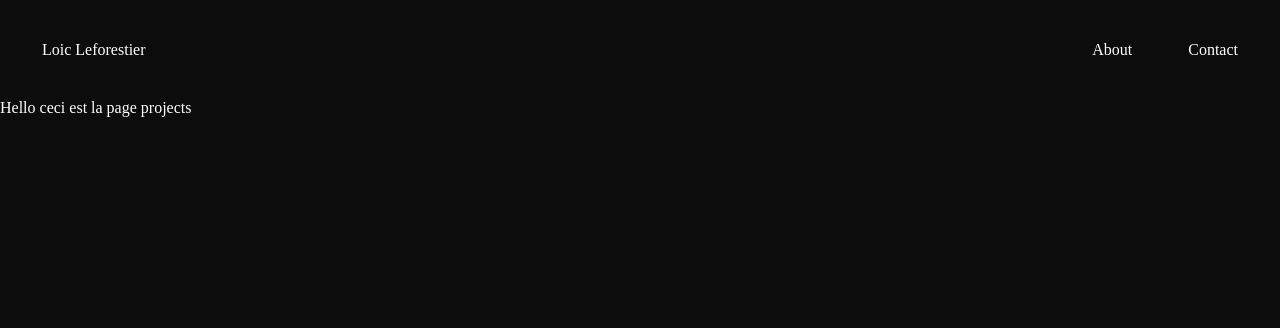
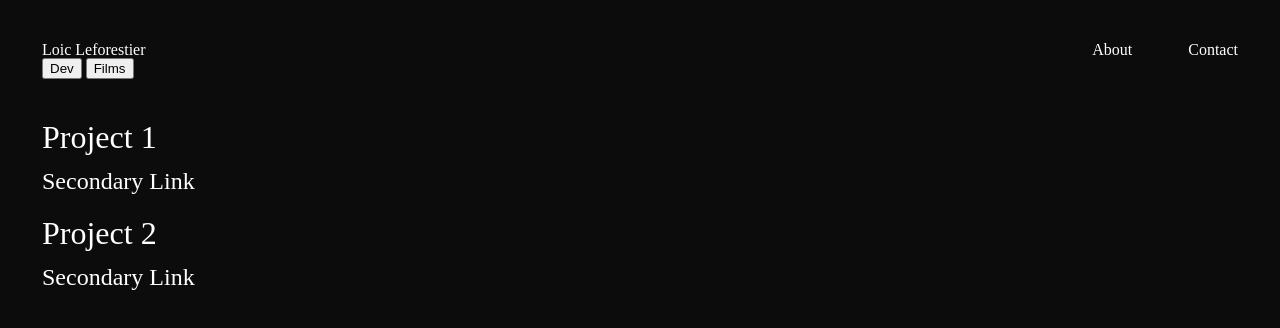
Before and after one commit to Safirl/loicleforestier, an Astro site: page / in a window 1280 px wide. Built offline with nearby package versions, Linux system fonts and the light colour scheme; Astro itself is replaced by a stand-in of ours; a web font is replaced by a local one.

Commit message:
updating project

```diff
--- a/astro.config.mjs
+++ b/astro.config.mjs
@@ -1,6 +1,9 @@
 // @ts-check
 import { defineConfig } from 'astro/config';
 
+import react from '@astrojs/react';
+
 // https://astro.build/config
 export default defineConfig({
+  integrations: [react()]
 });
--- a/package.json
+++ b/package.json
@@ -9,7 +9,12 @@
     "astro": "astro"
   },
   "dependencies": {
+    "@astrojs/react": "^4.2.1",
+    "@types/react": "^19.0.11",
+    "@types/react-dom": "^19.0.4",
     "astro": "^5.5.3",
+    "react": "^19.0.0",
+    "react-dom": "^19.0.0",
     "sass": "^1.86.0"
   }
 }
--- a/src/components/Navbar.astro
+++ b/src/components/Navbar.astro
@@ -15,10 +15,6 @@
 <style lang="scss">
   @use "../styles/variables";
 
-  nav {
-    margin: variables.$spacing-l;
-  }
-
   ul {
     display: flex;
     flex-direction: row;
@@ -31,3 +27,6 @@
     }
   }
 </style>
+
+<script>
+</script>
--- a/src/components/Projects.astro
+++ b/src/components/Projects.astro
@@ -1,8 +1,93 @@
 ---
-import astroLogo from "../assets/astro.svg";
-import background from "../assets/background.svg";
+import projects from "../data/projects";
 ---
 
-<div>
-  <h1>Hello ceci est la page projects</h1>
+<div class="container">
+    <div class="projects">
+        <div class="projectsFilter">
+            <button id="filterDev">Dev</button>
+            <button id="filterFilms">Films</button>
+        </div>
+        <ul class="projectsList">
+            {
+                projects.map((project) => (
+                    <li class="projectItem" data-category={project.category}>
+                        <a class="primaryLink" href={project.link}>
+                            {project.title}
+                        </a>
+                        {project.secondaryLink && (
+                            <a
+                                class="secondaryLink"
+                                href={project.secondaryLink}
+                            >
+                                {project.secondaryLinkName}
+                            </a>
+                        )}
+                    </li>
+                ))
+            }
+        </ul>
+    </div>
 </div>
+<style lang="scss">
+    @use "../styles/_variables";
+
+    .projects {
+        display: flex;
+        flex-direction: column;
+        gap: variables.$spacing-l;
+    }
+
+    .projectsList {
+        display: flex;
+        flex-direction: column;
+        gap: variables.$spacing-m;
+
+        li {
+            display: flex;
+            flex-direction: column;
+            gap: variables.$spacing-s;
+        }
+
+        .primaryLink {
+            font-size: variables.$font-size-l;
+        }
+
+        .secondaryLink {
+            font-size: variables.$font-size-m;
+        }
+    }
+</style>
+
+<script>
+    document.addEventListener("DOMContentLoaded", () => {
+        const filterDev = document.getElementById("filter-dev");
+        const filterMovie = document.getElementById("filter-movie");
+        const projectItems = document.querySelectorAll(".project-item");
+        if (!filterDev || !filterMovie || !projectItems) {
+            return;
+        }
+
+        filterDev.addEventListener("click", () => {
+            console.log("Filtre Dev cliqué");
+            projectItems.forEach((item: HTMLLinkElement) => {
+                if (item.dataset.category === "dev") {
+                    item.style.display = "flex";
+                } else {
+                    item.style.display = "none";
+                }
+            });
+        });
+
+        filterMovie.addEventListener("click", () => {
+            console.log("Filtre Films cliqué");
+            projectItems.forEach((item: HTMLLinkElement) => {
+                if (item.dataset.category === "movie") {
+                    item.style.display = "flex";
+                } else {
+                    item.style.display = "none";
+                }
+            });
+        });
+    });
+</script>
--- /dev/null
+++ b/src/data/projects.ts
@@ -0,0 +1,24 @@
+const projects = [
+    {
+        id: 1,
+        title: 'Project 1',
+        description: 'This is a project description',
+        image: '../assets/images/project1.png',
+        category: 'web',
+        link: 'https://www.google.com',
+        secondaryLink: 'https://www.google.com',
+        secondaryLinkName: "Secondary Link"
+    },
+    {
+        id: 2,
+        title: 'Project 2',
+        description: 'This is a project description',
+        image: '../assets/images/project1.png',
+        category: 'movie',
+        link: 'https://www.google.com',
+        secondaryLink: 'https://www.google.com',
+        secondaryLinkName: "Secondary Link"
+    }
+]
+
+export default projects;
--- a/src/styles/_variables.scss
+++ b/src/styles/_variables.scss
@@ -1,7 +1,3 @@
-
-$font-p: "Roboto", sans-serif;
-$font-selected: "Junicode";
-
 $color-background: #0C0C0C;
 $color-secondary: #d50e38;
 $color-text: #FFFFFF;
@@ -17,5 +13,6 @@ $font-size-l: 32px;
 $mobile-font-size-s: 12px;
 $mobile-font-size-m: 24px;
 
+$font-normal: "Roboto", sans-serif;
 $font-special-italic: "Junicode Italic";
 $font-special-light: "Junicode Light";
--- a/src/styles/global.scss
+++ b/src/styles/global.scss
@@ -14,9 +14,18 @@
     font-style: normal;
 }
 
+html {
+    display: flex;
+    justify-content: center;
+}
+
 body {
+    margin: variables.$spacing-l;
     color: variables.$color-text;
     background-color: variables.$color-background;
+    max-width: 1440px;
+    width: 100%;
+    height: 100svh;
 }
 
 a {
--- /dev/null
+++ b/src/styles/pages/projectList.scss
@@ -0,0 +1,21 @@
+@use "../_variables";
+
+.projectsList {
+    display: flex;
+    flex-direction: column;
+    gap: variables.$spacing-m;
+
+    li {
+        display: flex;
+        flex-direction: column;
+        gap: variables.$spacing-s;
+    }
+
+    .primaryLink {
+        font-size: variables.$font-size-l;
+    }
+
+    .secondaryLink {
+        font-size: variables.$font-size-m;
+    }
+}
```
Also changed, not shown: src/components/ProjectList.tsx (added, +40 -0 lines), src/components/Welcome.astro (+19 -11 lines), src/styles/reset.scss (+107 -19 lines), tsconfig.json (+11 -2 lines), src/assets/images/project1.png (added).
